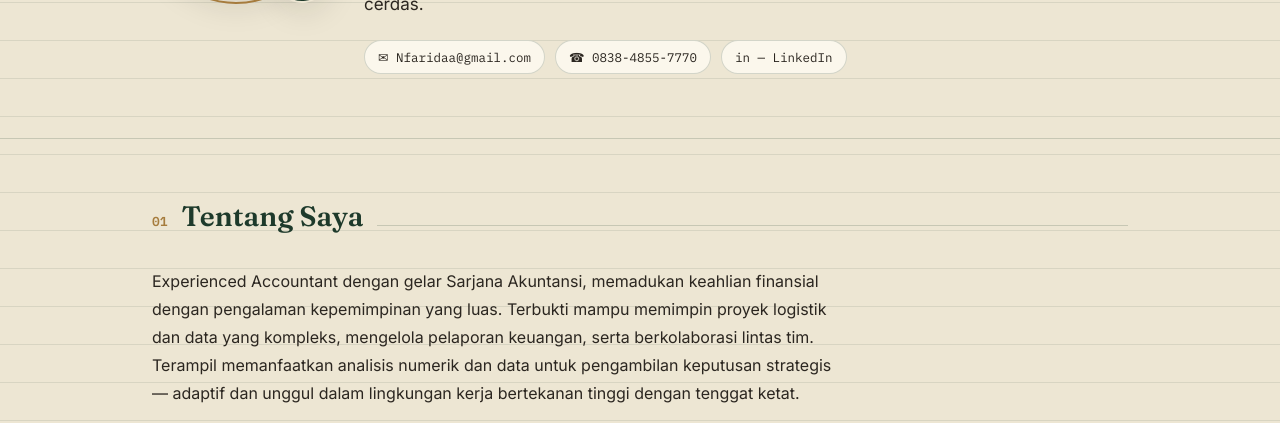
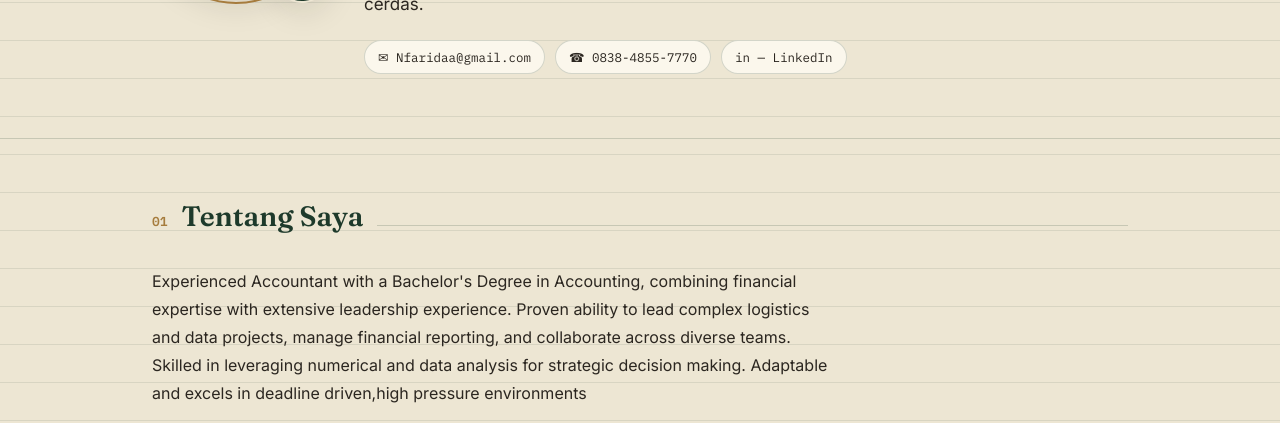
Before and after one commit to Nurfarida44/-nurfarida-portfolio, a plain HTML site: page index.html in a window 1280 px wide. Shown: the part 377-800 px from the top of the page. Drawn offline with Linux system fonts and the light colour scheme.

Commit message:
Revise content in index.html for clarity and detail
Updated the text in the 'About Me' section to improve clarity and detail. Enhanced the description of field activities for better context.

```diff
--- a/index.html
+++ b/index.html
@@ -442,11 +442,9 @@
       <span class="sec-rule"></span>
     </div>
     <p class="about-text">
-      Experienced Accountant dengan gelar Sarjana Akuntansi, memadukan keahlian finansial
-      dengan pengalaman kepemimpinan yang luas. Terbukti mampu memimpin proyek logistik dan data
-      yang kompleks, mengelola pelaporan keuangan, serta berkolaborasi lintas tim.
-      Terampil memanfaatkan analisis numerik dan data untuk pengambilan keputusan strategis —
-      adaptif dan unggul dalam lingkungan kerja bertekanan tinggi dengan tenggat ketat.
+      Experienced Accountant with a Bachelor's Degree in Accounting, combining financial expertise with extensive leadership experience.
+      Proven ability to lead complex logistics and data projects, manage financial reporting, and collaborate across diverse teams.
+      Skilled in leveraging numerical and data analysis for strategic decision making. Adaptable and excels in deadline driven,high pressure environments
     </p>
     <div class="stat-row">
       <div class="stat">
@@ -632,7 +630,7 @@
       <span class="sec-rule"></span>
     </div>
     <p class="gallery-note">
-      Cuplikan kegiatan lapangan bersama Satuan Tugas di Kabupaten Ende — dari distribusi bantuan sosial hingga koordinasi lintas instansi.
+      Cuplikan kegiatan lapangan bersama Satuan Tugas di Kabupaten Ende, Ngada dan Nagekeo, NTT FLORES — dari distribusi bantuan sosial hingga koordinasi lintas instansi.
     </p>
     <div class="gallery-grid">
       <!--
```
